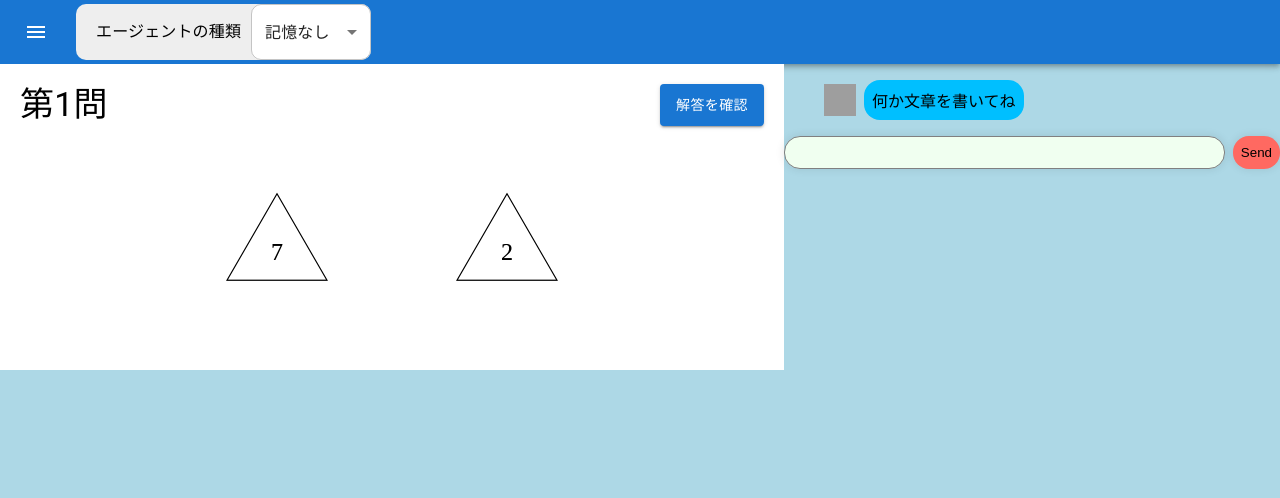
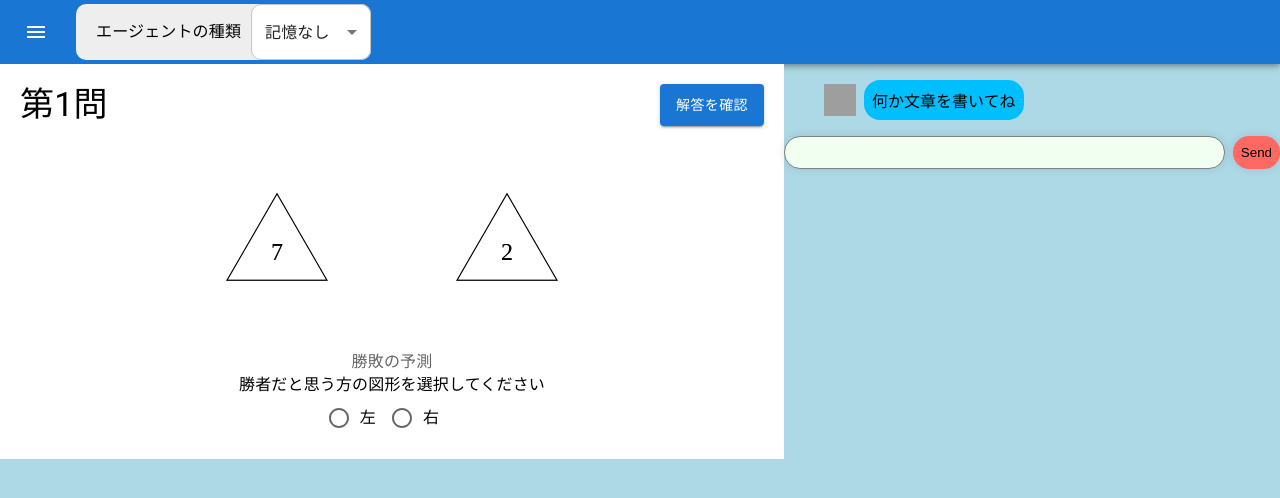
Before and after one commit to takayamanaoyuki/metaSuggestion, a React (Create React App) app in the folder front/: page / in a window 1280 px wide. Shown: the top 498 px of the page. Built offline with nearby package versions, Linux system fonts and the light colour scheme; grey boxes are pictures that could not be loaded.

Commit message:
問題ページのフォーム作成

```diff
--- a/front/package.json
+++ b/front/package.json
@@ -17,6 +17,7 @@
     "@types/uuid": "^10.0.0",
     "react": "^18.3.1",
     "react-dom": "^18.3.1",
+    "react-hook-form": "^7.53.0",
     "react-router-dom": "^6.26.2",
     "react-scripts": "5.0.1",
     "typescript": "^4.9.5",
--- a/front/src/organisims/AnswerTemplate.tsx
+++ b/front/src/organisims/AnswerTemplate.tsx
@@ -1,8 +1,7 @@
-import { Box, Button, Typography } from "@mui/material";
 import React from "react";
 import { useLocation, useNavigate, useSearchParams } from "react-router-dom";
 import { QATemplate } from "./QATemplate";
-import { on } from "events";
+
 
 export const AnswerTemplate: React.FC = () =>{
     const location = useLocation();
--- a/front/src/organisims/QATemplate.tsx
+++ b/front/src/organisims/QATemplate.tsx
@@ -3,50 +3,21 @@ import React, { useEffect } from "react";
 import { Triangle } from "./figures/Triangle";
 import { Square } from "./figures/Square";
 import { useLocation, useNavigate, useSearchParams } from "react-router-dom";
+import { figurePairList } from "./QuestionData";
 
 type Props = {
-    onClick: () => Promise<void>;
+    onClick?: () => Promise<void>;
     questionNumber: number;
     isCircred: boolean;
     buttonDisplayName: string;
 }
-
-const figureList = ["Triangle", "Square"] as const
-
-const figurePairList:
-{
-    figure: (typeof figureList)[number],
-    number: number
-}[][]
- = [
-    [
-        {
-            figure: "Triangle",
-            number: 7
-        },
-        {
-            figure: "Triangle",
-            number: 2
-        }
-    ],
-    [
-        {
-            figure: "Square",
-            number: 6
-        },
-        {
-            figure: "Square",
-            number: 8
-        }
-    ]
-]
 
 export const QATemplate: React.FC<Props> = ({onClick, questionNumber, isCircred, buttonDisplayName}) =>{
     return (
         <>
             <Box sx={{display: "flex", justifyContent: "space-between"}}>
                 <Typography variant="h4" >第{questionNumber}問</Typography>
-                <Button variant="contained" onClick={onClick}>{buttonDisplayName}</Button>
+                <Button variant="contained" onClick={onClick} type="submit">{buttonDisplayName}</Button>
             </Box>
             <Box  sx={{display: "flex", gap: "10px", justifyContent: "center"}}>
                 {figurePairList[questionNumber-1].map((figure, index)=> {
--- a/front/src/organisims/QuestionTemplate.tsx
+++ b/front/src/organisims/QuestionTemplate.tsx
@@ -6,17 +6,34 @@ import { useLocation, useNavigate, useSearchParams } from "react-router-dom";
 import { QATemplate } from "./QATemplate";
 import { on } from "events";
 import { figurePairList } from "./QuestionData";
+import { Form, useForm } from "react-hook-form";
+import { SelectAnswerRadioButton } from "./SelectAnswerRadioButton";
+import type { QuestionForm } from "./SelectAnswerRadioButton";
+import type { SubmitHandler } from "react-hook-form";
 
 export const QuestionTemplate: React.FC = () =>{
     const location = useLocation();
     const state = location.state as {questionNumber: number, type: "question" | "answer"} | null
     const questionNumber = state? state.questionNumber : 1
     const navigate = useNavigate()
-    const onNextQuestionClick = async () => {
+    const onNextQuestionClick: SubmitHandler<QuestionForm> = async () => {
         await navigate('/',{state: {questionNumber: questionNumber, type: "answer"}})
     }
+    const {
+        control,
+        handleSubmit,
+        formState: { errors },
+      } = useForm<QuestionForm>();
+
     return (
-        questionNumber <= figurePairList.length ? <QATemplate onClick={onNextQuestionClick} questionNumber={questionNumber} isCircred={false} buttonDisplayName="解答を確認"/>:
+        questionNumber <= figurePairList.length ?
+            <Box component="form" onSubmit={handleSubmit(onNextQuestionClick)} sx={{display: "block"}}>
+                <QATemplate questionNumber={questionNumber} isCircred={false} buttonDisplayName="解答を確認"/>
+                <Box sx={{display: "flex", justifyContent: "center", width: "100%"}}>
+                    <SelectAnswerRadioButton errors={errors} control={control} />
+                </Box>
+            </Box>
+        :
         <Box>回答ありがとうございました</Box>
     )
 }
--- /dev/null
+++ b/front/src/organisims/SelectAnswerRadioButton.tsx
@@ -0,0 +1,40 @@
+import React from "react";
+import { FormControl, FormLabel, RadioGroup, FormControlLabel, Radio, Typography, Box } from "@mui/material";
+import { useForm, UseFormRegister, FieldErrors } from "react-hook-form";
+import { Controller, Control } from "react-hook-form";
+import { red } from "@mui/material/colors";
+export interface QuestionForm {
+    winner: number;
+  }
+
+
+type Props = {
+    errors: FieldErrors<QuestionForm>
+    control: Control<QuestionForm, any>
+}
+
+// {...register("winner", { required: { value: false, message: "勝者だと思う方の図形を選択してください" } })}
+export const SelectAnswerRadioButton: React.FC<Props> = ({ errors, control}) => {
+    return(
+        <Controller
+            name="winner"
+            control={control}
+            rules={{ required: { value: true, message: "勝者だと思う方の図形を選択してください" } }}
+            render={({ field }) => (
+                    <FormControl {...field}>
+                        <Box sx={{display: "flex", flexDirection: "column", alignItems: "center"}}>
+                            <FormLabel id="radio">勝敗の予測</FormLabel>
+                            <Typography variant="body1">勝者だと思う方の図形を選択してください</Typography>
+                            <RadioGroup
+                            aria-labelledby="radio"
+                            row
+                            >
+                                <FormControlLabel value={0} control={<Radio/> }label="左" />
+                                <FormControlLabel value={1} control={<Radio />} label="右" />
+                            </RadioGroup>
+                            <Typography color={red["A400"]}>{errors.winner?.message}</Typography>
+                        </Box>
+                    </FormControl>
+            )}/>
+    )
+}
```
Also changed, not shown: 1 other file (tests, documents, lock files or other folders).
